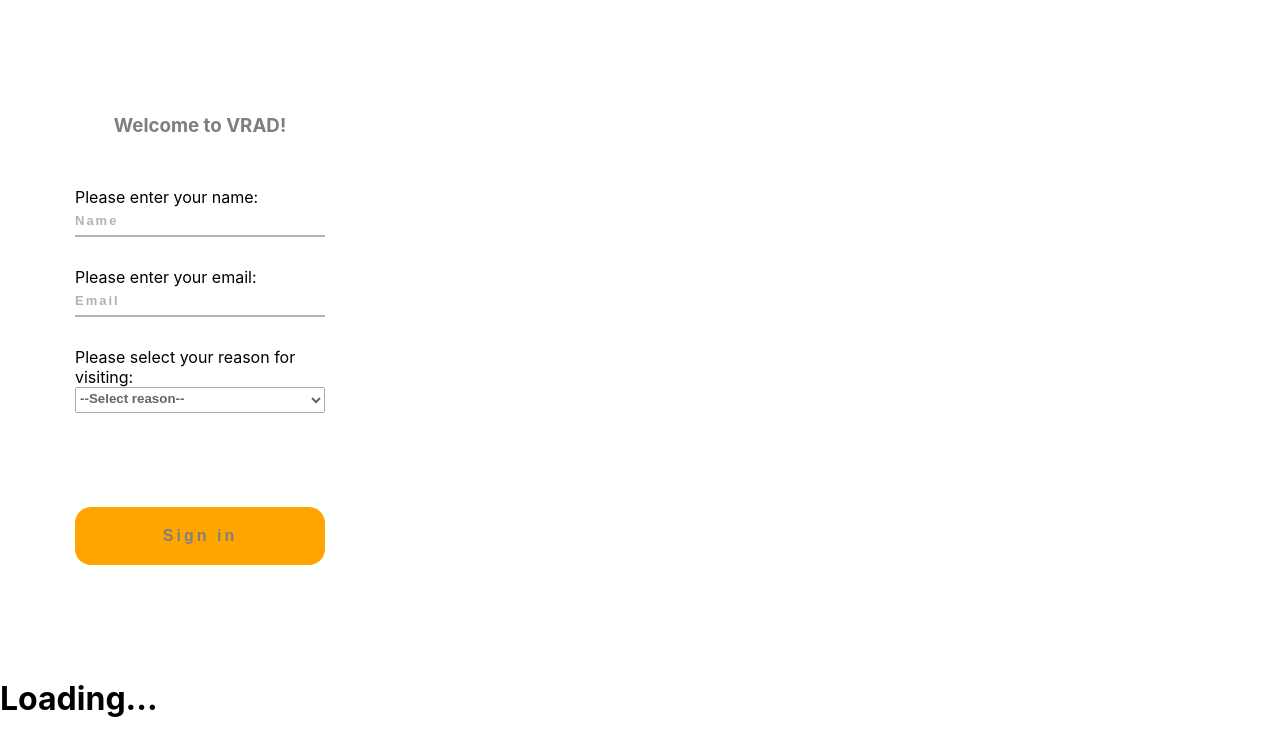
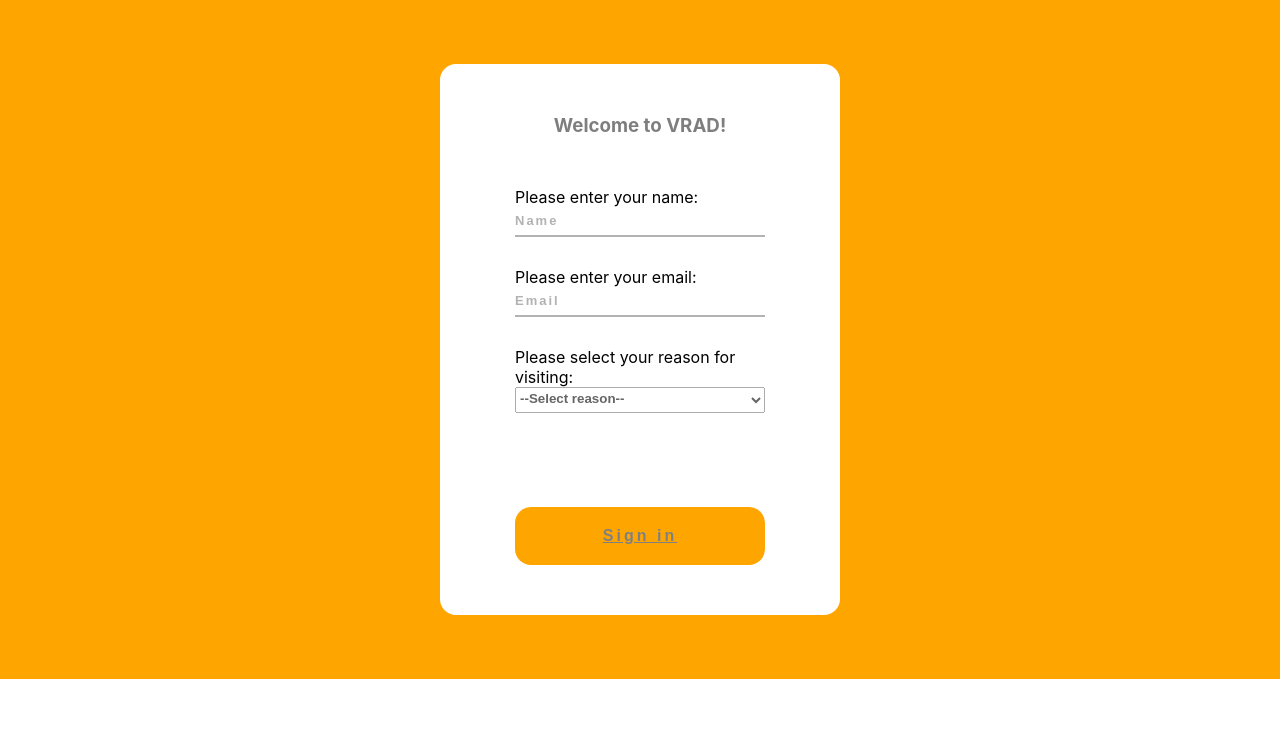
Before and after one commit to michellekaplan7/vacation-rentals-around-denver, a React (Create React App) app: page / in a window 1280 px wide. Shown: the top 756 px of the page. Built offline with nearby package versions, Linux system fonts and the light colour scheme; no server answers.

Commit message:
CSS added

```diff
--- a/src/components/App/App.css
+++ b/src/components/App/App.css
@@ -10,7 +10,7 @@
 	flex-direction: column;
 	align-items: center;
 	margin: 0;
-  height: 100vh;
+	/* height: 100vh; */
 	width: 100%;
 	background-color: orange;
 }
--- a/src/components/App/App.js
+++ b/src/components/App/App.js
@@ -1,5 +1,5 @@
 import React, { Component } from "react";
-import { BrowserRouter, Route } from "react-router-dom";
+import { Route, Switch } from "react-router-dom";
 import "./App.css";
 
 import Areas from "../Areas/Areas";
@@ -8,8 +8,7 @@
 class App extends Component {
 	state = {
 		url: "https://vrad-api.herokuapp.com",
-		areas: null,
-		listings: null,
+		areas: [],
 	};
 
 	componentDidMount() {
@@ -57,16 +56,15 @@
 	render() {
 		console.log(this.state.areas);
 		return (
-			<BrowserRouter>
-				<main className="App">
-					<WelcomeForm />
-					{!this.state.areas ? (
-						<h1>Loading...</h1>
-					) : (
-						<Areas areas={this.state.areas} />
-					)}
-				</main>
-			</BrowserRouter>
+			<main className="app">
+				<Switch>
+					<Route exact path="/" render={() => <WelcomeForm />} />
+					<Route
+						path="/areas"
+						render={() => <Areas areas={this.state.areas} />}
+					/>
+				</Switch>
+			</main>
 		);
 	}
 }
--- a/src/components/Areas/Areas.css
+++ b/src/components/Areas/Areas.css
@@ -1,8 +1,38 @@
 .areas {
 	display: flex;
 	flex-direction: row;
+	flex-wrap: wrap;
+	justify-content: space-between;
 }
 
 .area {
-	border: 2px solid orange;
+	display: flex;
+	flex-direction: column;
+	align-items: center;
+	background-color: #fff;
+	border-radius: 1em;
+	display: flex;
+	flex-grow: 1;
+	justify-content: center;
+	margin: 2em 7em;
+	padding: 40px;
+	width: 20em;
 }
+
+.see-listings-button {
+	background: #ffa500;
+	border: none;
+	border-radius: 1em;
+	cursor: pointer;
+	font-size: medium;
+	font-weight: 600;
+	letter-spacing: 3px;
+	margin-top: 2em;
+	opacity: 0.5;
+	padding: 20px 30px;
+}
+
+.nickname {
+	color: #808080;
+	margin: 10px;
+}
--- a/src/components/Areas/Areas.js
+++ b/src/components/Areas/Areas.js
@@ -3,11 +3,16 @@
 import PropTypes from "prop-types";
 
 const Areas = (props) => {
+	console.log(props);
 	const areaNames = props.areas.map((area, i) => {
 		return (
 			<div key={i} className={`area ${area.name.split(" ").join("-")}`}>
-				<h1>{area.area}</h1>
 				<h1>{area.name}</h1>
+				<h2 className="nickname">{area.area}</h2>
+				<p>{area.about}</p>
+				<button className="see-listings-button">
+					See {area.area} Listings
+				</button>
 			</div>
 		);
 	});
--- a/src/components/WelcomeForm/WelcomeForm.css
+++ b/src/components/WelcomeForm/WelcomeForm.css
@@ -45,7 +45,7 @@
 }
 
 .sign-in-button {
-  background: #FFA500;
+	background: #ffa500;
 	border: none;
 	border-radius: 1em;
 	color: #808080;
@@ -58,7 +58,7 @@
 }
 
 .sign-in-button:hover {
-  background:	#FF8C00;
+	background: #ff8c00;
 	border-radius: 1em;
 }
 
@@ -70,8 +70,21 @@
 }
 
 .sign-in-error {
-  color: #FF0000;
+	color: #ff0000;
 	display: flex;
 	font-weight: 700;
 	justify-content: center;
 }
+
+.link {
+	background: #ffa500;
+	border: none;
+	border-radius: 1em;
+	color: #808080;
+	cursor: pointer;
+	font-size: medium;
+	font-weight: 600;
+	letter-spacing: 3px;
+	margin-top: 4em;
+	padding: 20px 30px;
+}
--- a/src/components/WelcomeForm/WelcomeForm.js
+++ b/src/components/WelcomeForm/WelcomeForm.js
@@ -1,5 +1,6 @@
 import React, { Component } from "react";
 import "./WelcomeForm.css";
+import { Link } from "react-router-dom";
 // import PropTypes from "prop-types";
 
 class WelcomeForm extends Component {
@@ -9,7 +10,7 @@
 			name: "",
 			email: "",
 			purpose: "",
-      error: ""
+			error: "",
 		};
 	}
 
@@ -19,7 +20,15 @@
 
 	handleSignIn = (event) => {
 		event.preventDefault();
-    // !this.state.name.length || !this.state.email.length || !this.state.purpose.length
+		if (
+			!this.state.name.length ||
+			!this.state.email.length ||
+			!this.state.purpose.length
+		) {
+			this.setState({ error: "Fill out everything" });
+		} else {
+			this.setState({ error: "" });
+		}
 
 		//something maybe passing in props??
 		// this.showErrorMessage()
@@ -37,9 +46,7 @@
 	render() {
 		return (
 			<form>
-        <h3 className="sign-in-title">
-          Welcome to VRAD!
-        </h3>
+				<h3 className="sign-in-title">Welcome to VRAD!</h3>
 				<div className="sign-in-items">
 					<label>
 						Please enter your name:
@@ -67,20 +74,21 @@
 						<select
 							name="purpose"
 							value={this.state.purpose}
-              onChange={(event) => this.handleChange(event)}
-            >
+							onChange={(event) => this.handleChange(event)}>
 							<option value="">--Select reason--</option>
 							<option value="business">Business</option>
 							<option value="vacation">Vacation</option>
 							<option value="other">Other</option>
 						</select>
 					</label>
+					<h4 className="sign-in-error">{this.state.error}</h4>
 					<button
 						type="submit"
 						className="sign-in-button"
-            onClick={(event) => this.handleSignIn(event)}
-          >
+						onClick={(event) => this.handleSignIn(event)}>
+						<Link className="link" to="/areas">
 							Sign in
+						</Link>
 					</button>
 				</div>
 			</form>
--- a/src/index.js
+++ b/src/index.js
@@ -1,14 +1,17 @@
-import React from 'react';
-import ReactDOM from 'react-dom';
-import './index.css';
-import App from './components/App/App';
-import * as serviceWorker from './serviceWorker';
+import React from "react";
+import ReactDOM from "react-dom";
+import "./index.css";
+import App from "./components/App/App";
+import * as serviceWorker from "./serviceWorker";
+import { BrowserRouter } from "react-router-dom";
 
 ReactDOM.render(
-  <React.StrictMode>
-    <App />
-  </React.StrictMode>,
-  document.getElementById('root')
+	<React.StrictMode>
+		<BrowserRouter>
+			<App />
+		</BrowserRouter>
+	</React.StrictMode>,
+	document.getElementById("root")
 );
 
 // If you want your app to work offline and load faster, you can change
```
Lines whose indentation alone changed are shown as unchanged.
